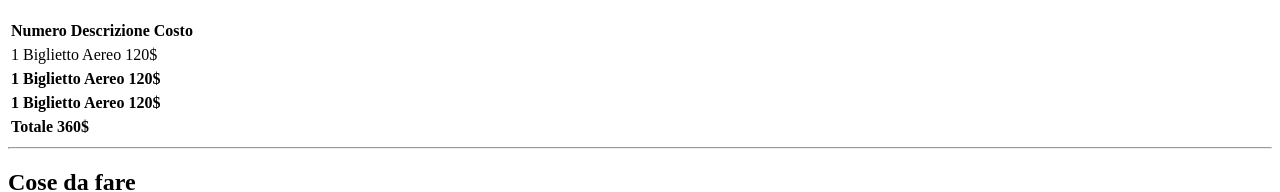
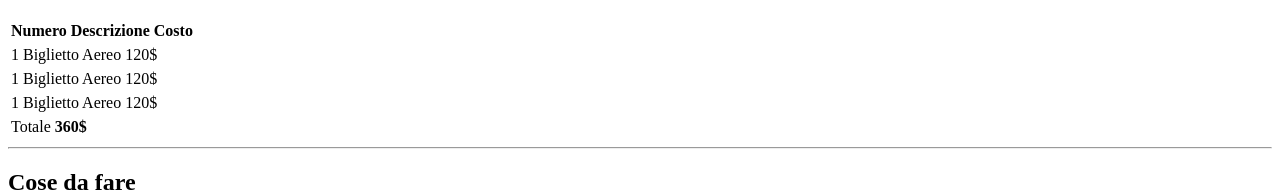
Before and after one commit to Simo-bsc/html-london-trip, a plain HTML site: page index.html in a window 1280 px wide. Shown: the part 742-934 px from the top of the page. Drawn offline with Linux system fonts and the light colour scheme.

Commit message:
Modifiche Tabella

```diff
--- a/index.html
+++ b/index.html
@@ -17,10 +17,9 @@
         <img src="img/Torre.jpg">
     </header>
 
-     <hr>
+    <hr>
 
      <!-- Seconda Sezione -->
-     <!-- DA SISTEMARE TUTTA LA TABELLA-->
 
     <main>
 
@@ -48,30 +47,18 @@
 
                 <table>
                     <tbody>
+                        <tr>
                             <td>
                                 1
                             </td>
+
                             <td>
                                 Biglietto Aereo
                             </td>
+
                             <td>
                                 120$
                             </td>
-                    </tbody>
-                </table>
-
-                <table>
-                    <tbody>
-                        <tr>
-                            <th>
-                                1
-                            </th>
-                            <th>
-                                Biglietto Aereo
-                            </th>
-                            <th>
-                                120$
-                            </th>
                         </tr>
                     </tbody>
                 </table>
@@ -79,15 +66,35 @@
                 <table>
                     <tbody>
                         <tr>
-                            <th>
+                            <td>
                                 1
-                            </th>
-                            <th>
+                            </td>
+
+                            <td>
                                 Biglietto Aereo
-                            </th>
-                            <th>
+                            </td>
+
+                            <td>
                                 120$
-                            </th>
+                            </td>
+                        </tr>
+                    </tbody>
+                </table>
+
+                <table>
+                    <tbody>
+                        <tr>
+                            <td>
+                                1
+                            </td>
+
+                            <td>
+                                Biglietto Aereo
+                            </td>
+
+                            <td>
+                                120$
+                            </td>
                         </tr>
                     </tbody>
                 </table>
@@ -95,13 +102,13 @@
                 <table>
                     <tfoot>
                         <tr>
-                            <th colspan="2">
+                            <td colspan="2">
                                 Totale
 
-                            </th>
-                            <th>
+                            </td>
+                            <td>
                                 <strong>360$</strong>
-                            </th>
+                            </td>
                         </tr>
                     </tfoot>
                 </table>
@@ -128,10 +135,9 @@
             </div>
         </section>
 
-        <hr>
+     <hr>
 
         <!-- Quarta Sezione -->
-        <!-- STRUTTURA QUARTA SEZIONE CREATA, MA DA SISTEMARE-->
 
         <section>
             <div>
```
